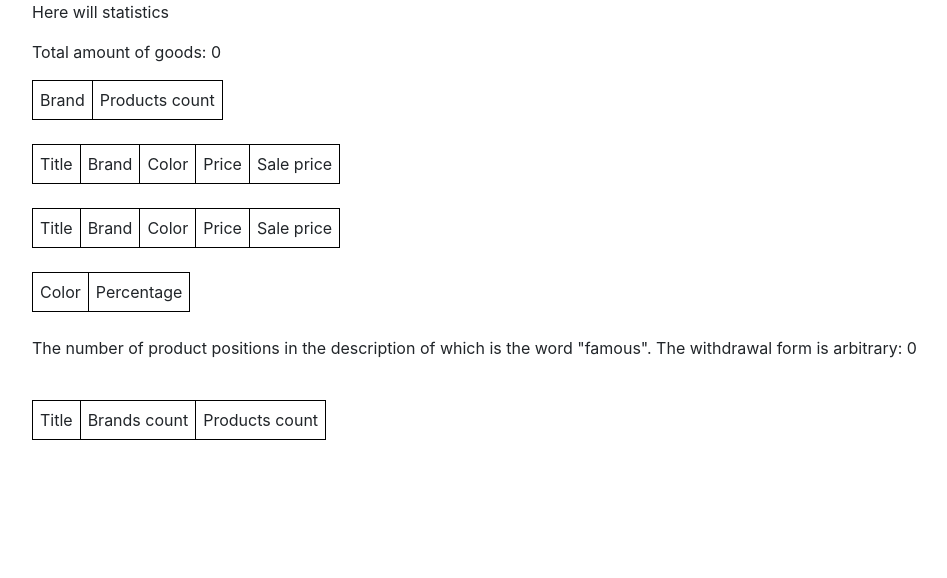
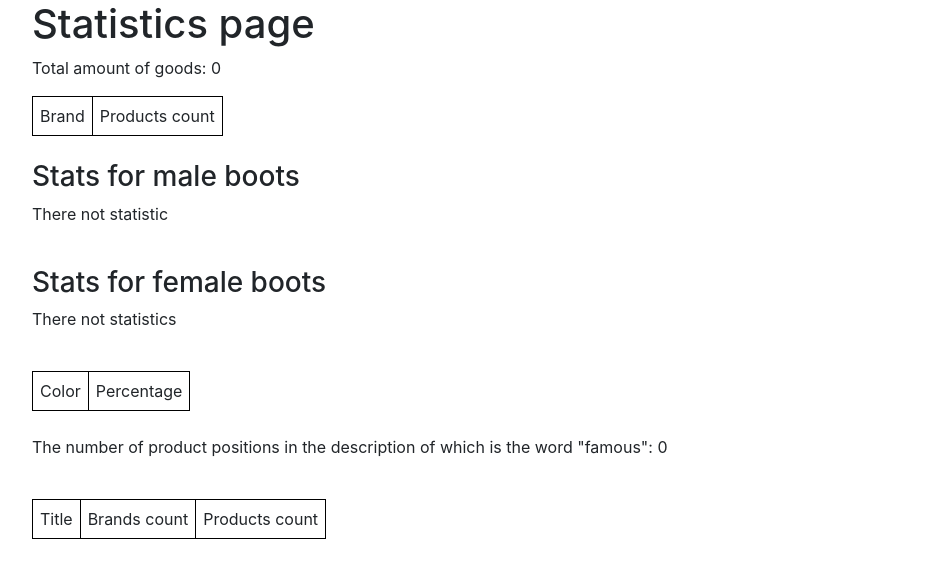
Before and after one commit to HighHopesInt/products_aggregator, a Django app: page /stats/ in a window 1280 px wide. Shown: the top 578 px of the page, without its empty margins (53-1000 px from the left). Run offline with Django 3.2, Linux system fonts and the light colour scheme; data that the repository does not hold is empty; parts of the project's set-up code (start-up, migrations or seed data) failed here and were passed over; some libraries are stand-ins or nearby versions.

Commit message:
Edit information in template and gender selection

```diff
--- a/apps/stats/views.py
+++ b/apps/stats/views.py
@@ -9,10 +9,11 @@ def stats(request):
     count = Product.objects.all().count()
     top_brand = (Brand.objects.annotate(num=Count('products'))
                  .order_by('-num').values_list('name', 'num'))[:5]
-    top_male_boot = (Product.objects.filter(gender='Men').order_by('-price')
+    top_male_boot = (Product.objects.filter(gender__iexact='men')
+                     .order_by('-price')
                      .values_list('title', 'brand__name', 'color__name',
                                   'price', 'sale_price').distinct())[:3]
-    top_female_boot = (Product.objects.filter(gender='Women')
+    top_female_boot = (Product.objects.filter(gender__iexact='women')
                        .order_by('-price')
                        .values_list('title', 'brand__name', 'color__name',
                                     'price', 'sale_price').distinct())[:3]
--- a/templates/stats.html
+++ b/templates/stats.html
@@ -7,7 +7,7 @@
 {% endblock %}
 
 {% block content %}
-    <p>Here will statistics</p>
+    <h1>Statistics page</h1>
     <p>Total amount of goods: {{ count }}</p>
     <table>
         <tr>
@@ -22,6 +22,8 @@
         {% endfor %}
     </table>
     <br>
+    <h3>Stats for male boots</h3>
+    {% if top_male_boot %}
         <table>
             <tr>
                 <td>Title</td>
@@ -40,7 +42,12 @@
                 </tr>
             {% endfor %}
         </table>
+    {% else %}
+        <p>There not statistic</p>
+    {% endif %}
     <br>
+    <h3>Stats for female boots</h3>
+    {% if top_female_boot %}
         <table>
             <tr>
                 <td>Title</td>
@@ -59,6 +66,9 @@
                 </tr>
             {% endfor %}
         </table>
+    {% else %}
+        <p>There not statistics</p>
+    {% endif %}
     <br>
     <table>
         <tr>
@@ -84,8 +94,8 @@
     <br>
     <p>
         The number of product
-        positions in the description of which is the word "famous".
-        The withdrawal form is arbitrary: {{ famous_word }}
+        positions in the description of which is the word "famous":
+        {{ famous_word }}
     </p>
     <br>
     <table>
```
Lines whose indentation alone changed are shown as unchanged.
